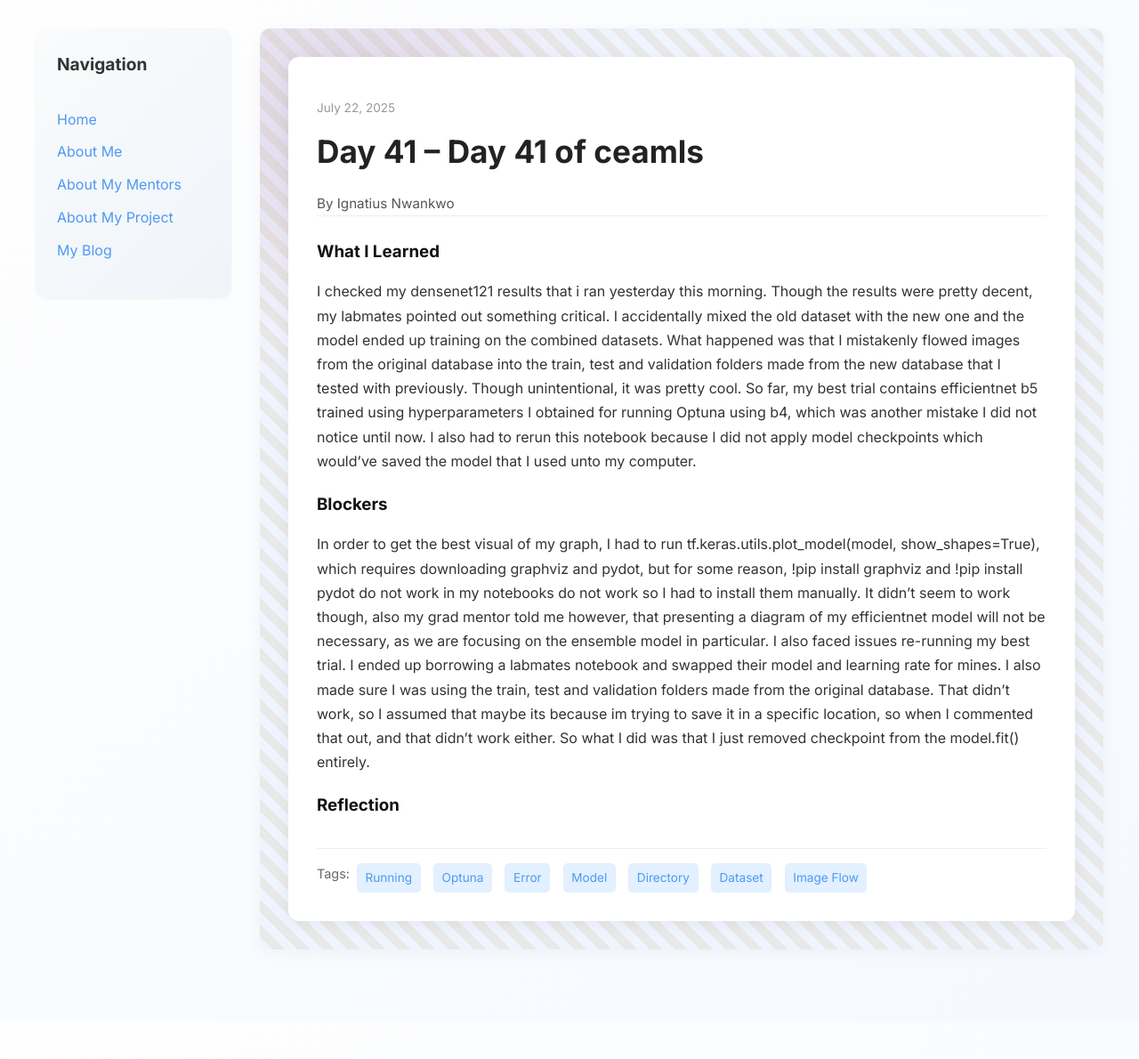
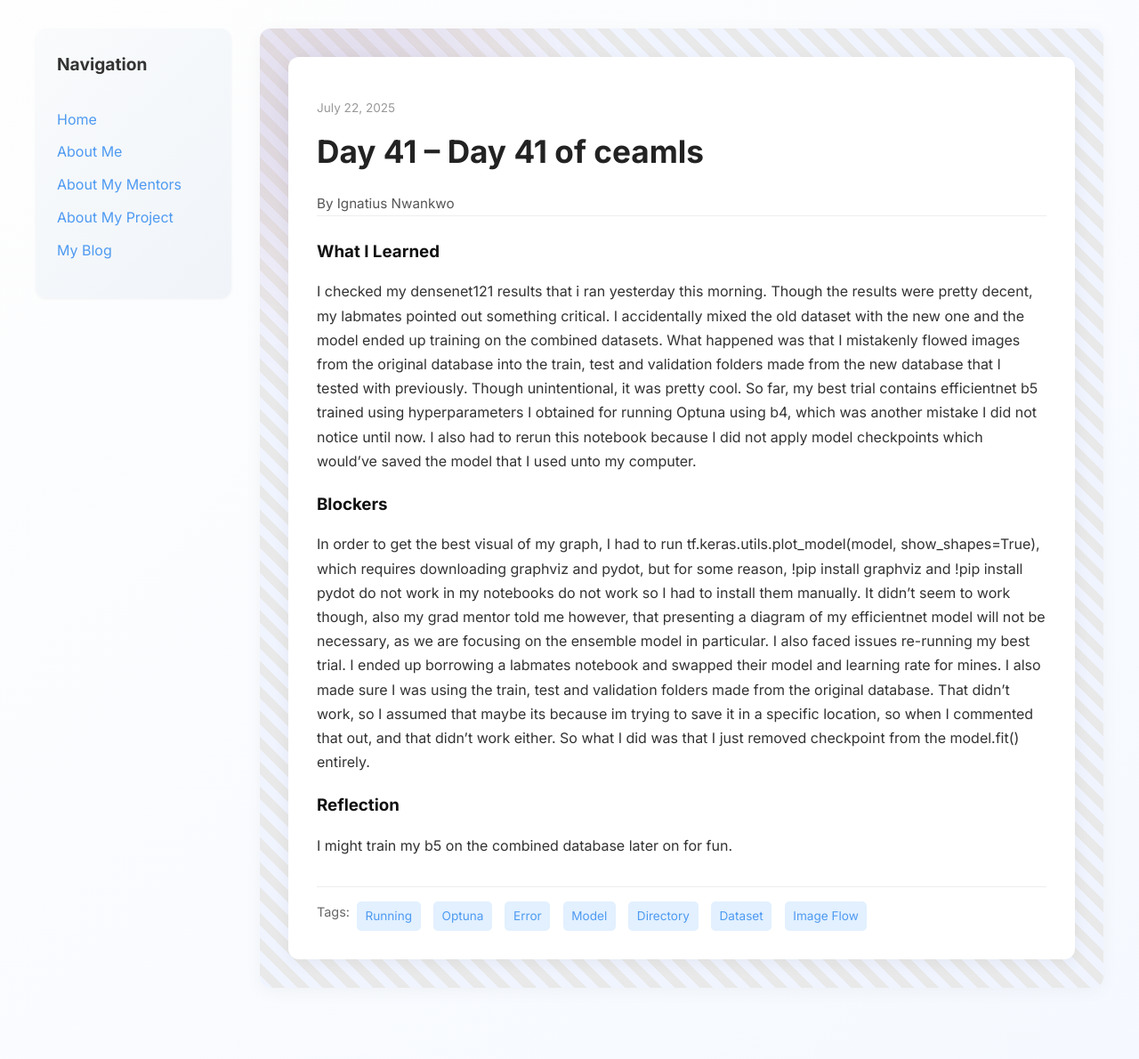
Before and after one commit to toxhi/toxhi.github.io, a Jekyll site: the page built from _posts/2025-07-22-day-41.md, in a window 1280 px wide. Shown: the whole page at 89% size. Built offline with Jekyll 4.4.1, drawn with Linux system fonts in a browser that asks for light colours; before the commit the page ends 1147 px from its top, so only the background shows below that.

Commit message:
Update 2025-07-22-day-41.md

```diff
--- a/_posts/2025-07-22-day-41.md
+++ b/_posts/2025-07-22-day-41.md
@@ -13,6 +13,7 @@
   In order to get the best visual of my graph, I had to run tf.keras.utils.plot_model(model, show_shapes=True), which requires downloading graphviz and pydot, but for some reason, !pip install graphviz and !pip install pydot do not work in my notebooks do not work so I had to install them manually. It didn't seem to work though, also my grad mentor told me however, that presenting a diagram of my efficientnet model will not be necessary, as we are focusing on the ensemble model in particular. I also faced issues re-running my best trial. I ended up borrowing a labmates notebook and swapped their model and learning rate for mines. I also made sure I was using the train, test and validation folders made from the original database. That didn't work, so I assumed that maybe its because im trying to save it in a specific location, so when I commented that out, and that didn't work either. So what I did was that I just removed checkpoint from the model.fit() entirely.
 
 reflection: |
+  I might train my b5 on the combined database later on for fun.
 
 
 ---
```
